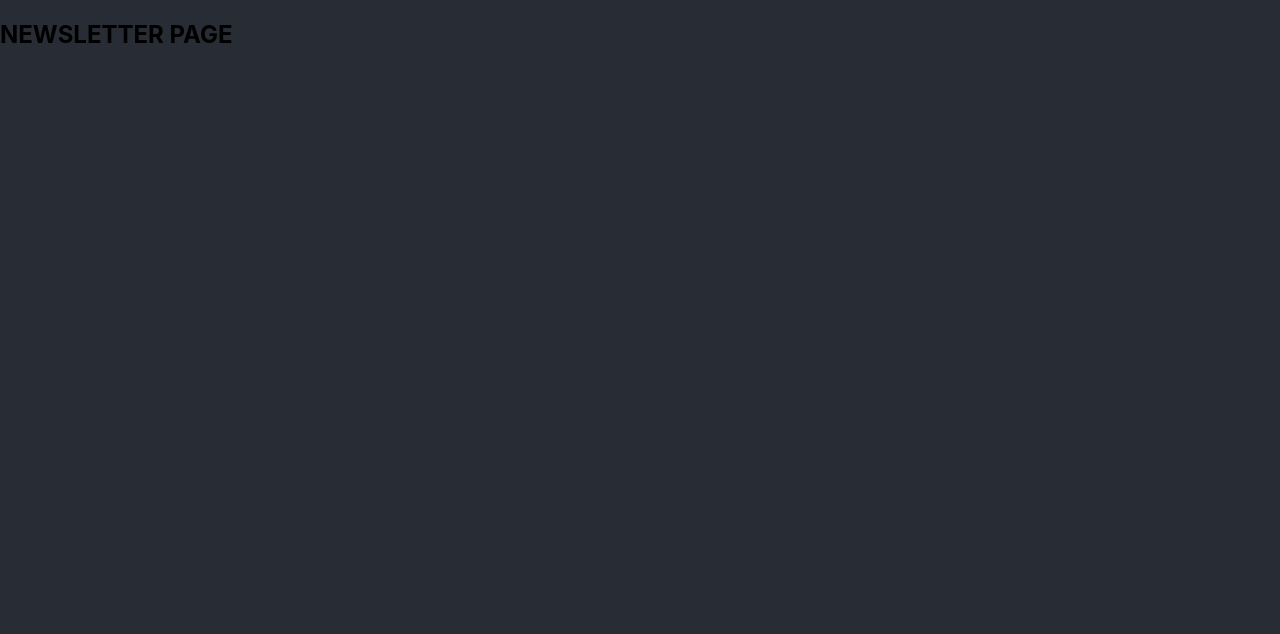
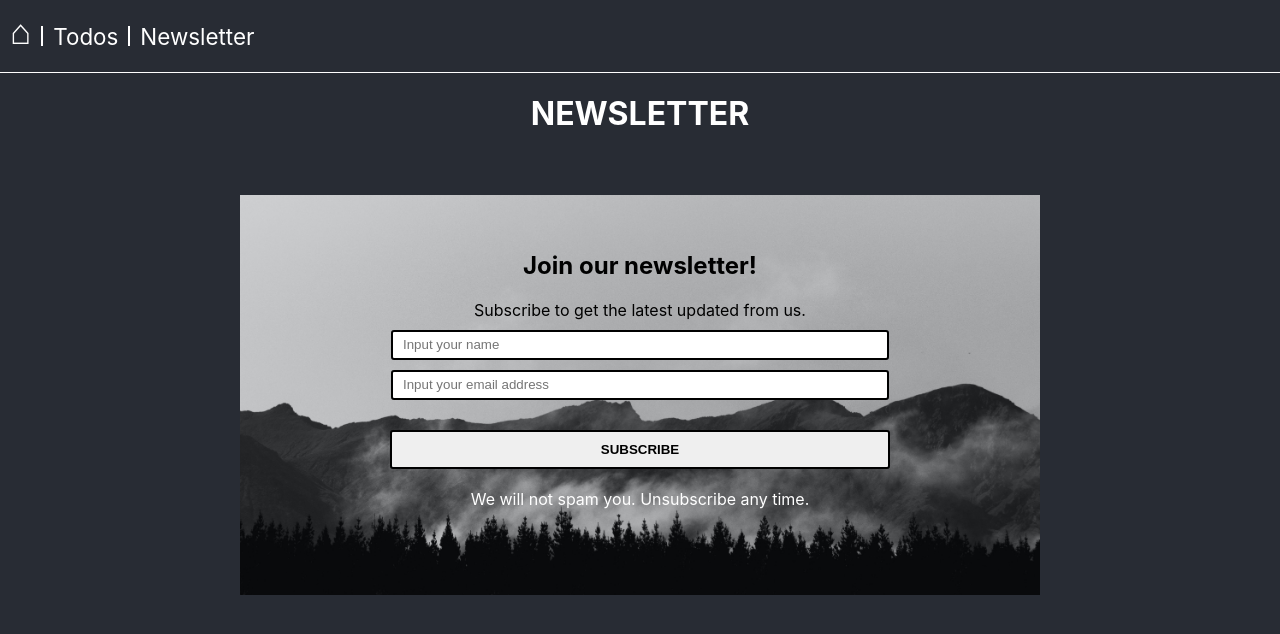
Before and after one commit to johan-fahlgren/inlamning-app, a React (Create React App) app: page /newsletter in a window 1280 px wide. Shown: the top 634 px of the page. Built offline with nearby package versions, Linux system fonts and the light colour scheme.

Commit message:
add - Newsletter component and Route

```diff
--- /dev/null
+++ b/src/components/SignUp.css
@@ -0,0 +1,58 @@
+.sign-up-outer {
+  height: 60vh;
+  display: flex;
+  justify-content: center;
+  align-items: center;
+}
+
+.sign-up-container {
+  height: 400px;
+  width: 800px;
+  margin: auto;
+  background-image: url("../../public/images/tyler-lastovich-hM08wZJBlK4-unsplash.jpg");
+  background-size: cover;
+  background-repeat: no-repeat;
+  background-position: bottom;
+}
+
+.sign-up-content {
+  margin: 1rem;
+  display: flex;
+  flex-direction: column;
+  justify-content: center;
+  align-items: center;
+}
+
+.sign-up-h2 {
+  padding-top: 20px;
+}
+
+.sign-up-span {
+  margin-bottom: 10px;
+}
+
+.sign-up-form {
+  display: flex;
+  flex-direction: column;
+  justify-content: center;
+  align-items: center;
+}
+
+.sign-up-input {
+  width: 482px;
+  height: 24px;
+  padding-left: 10px;
+  background-color: white;
+  margin-bottom: 10px;
+  border-radius: 3px;
+  border: 2px solid black;
+}
+
+.subscribeBtn {
+  width: 500px;
+  margin: 20px 0;
+  padding: 10px 0;
+  font-weight: bold;
+  border-radius: 3px;
+  border: 2px solid black;
+}
--- /dev/null
+++ b/src/components/SignUp.jsx
@@ -0,0 +1,55 @@
+import React, { useState } from "react";
+import "./SignUp.css";
+
+const SignUpForm = () => {
+  const [email, setEmail] = useState("");
+  const [name, setName] = useState("");
+
+  const handelSubmit = () => {
+    //do something
+  };
+
+  const handelNameChange = (e) => {
+    setName(e.value);
+  };
+
+  const handelEmailChange = (e) => {
+    setEmail(e.value);
+  };
+
+  return (
+    <div className="sign-up-outer">
+      <div className="sign-up-container">
+        <div className="sign-up-content">
+          <h2 className="sign-up-h2">Join our newsletter!</h2>
+          <span className="sign-up-span">
+            Subscribe to get the latest updated from us.
+          </span>
+
+          <form className="sign-up-form" onSubmit={handelSubmit}>
+            <input
+              className="sign-up-input"
+              placeholder="Input your name"
+              type="text"
+              value={name}
+              onChange={handelNameChange}
+            />
+            <input
+              className="sign-up-input"
+              placeholder="Input your email address"
+              type="email"
+              value={email}
+              onChange={handelEmailChange}
+            />
+            <button className="subscribeBtn">SUBSCRIBE</button>
+          </form>
+          <span style={{ color: "white" }}>
+            We will not spam you. Unsubscribe any time.
+          </span>
+        </div>
+      </div>
+    </div>
+  );
+};
+
+export default SignUpForm;
--- a/src/components/TodoList.css
+++ b/src/components/TodoList.css
@@ -47,14 +47,14 @@
   background: #fff;
 }
 
-ul {
+.todo-ul {
   list-style: none;
   padding: 0;
   line-height: 2rem;
   width: 500px;
 }
 
-input {
+.todo-input {
   border: none;
   background: transparent;
   color: white;
--- a/src/components/TodoList.jsx
+++ b/src/components/TodoList.jsx
@@ -9,7 +9,7 @@ const TodoList = () => {
     },
     {
       content: "Build a newsletter component",
-      isCompleted: false,
+      isCompleted: true,
     },
     {
       content: "Turn in assignment",
@@ -56,7 +56,7 @@ const TodoList = () => {
   return (
     <div>
       <form className="todo-list">
-        <ul>
+        <ul className="todo-ul">
           {todos.map((todo, i) => (
             <div className={`todo ${todo.isCompleted && "todo-is-completed"}`}>
               <div
@@ -66,6 +66,7 @@ const TodoList = () => {
                 {todo.isCompleted && <span>&#x2714;</span>}
               </div>
               <input
+                className="todo-input"
                 type="text"
                 value={todo.content}
                 onChange={(e) => updateTodoAtIndex(e, i)}
--- a/src/routes/Newsletter.jsx
+++ b/src/routes/Newsletter.jsx
@@ -1,9 +1,13 @@
 import React from "react";
+import Navbar from "../components/Navbar";
+import SignUpForm from "../components/SignUp";
 
 export default function Newsletter() {
   return (
     <div>
-      <h2>NEWSLETTER PAGE</h2>
+      <Navbar />
+      <h1>NEWSLETTER</h1>
+      <SignUpForm />
     </div>
   );
 }
```
Also changed, not shown: public/images/tyler-lastovich-hM08wZJBlK4-unsplash.jpg (added).
